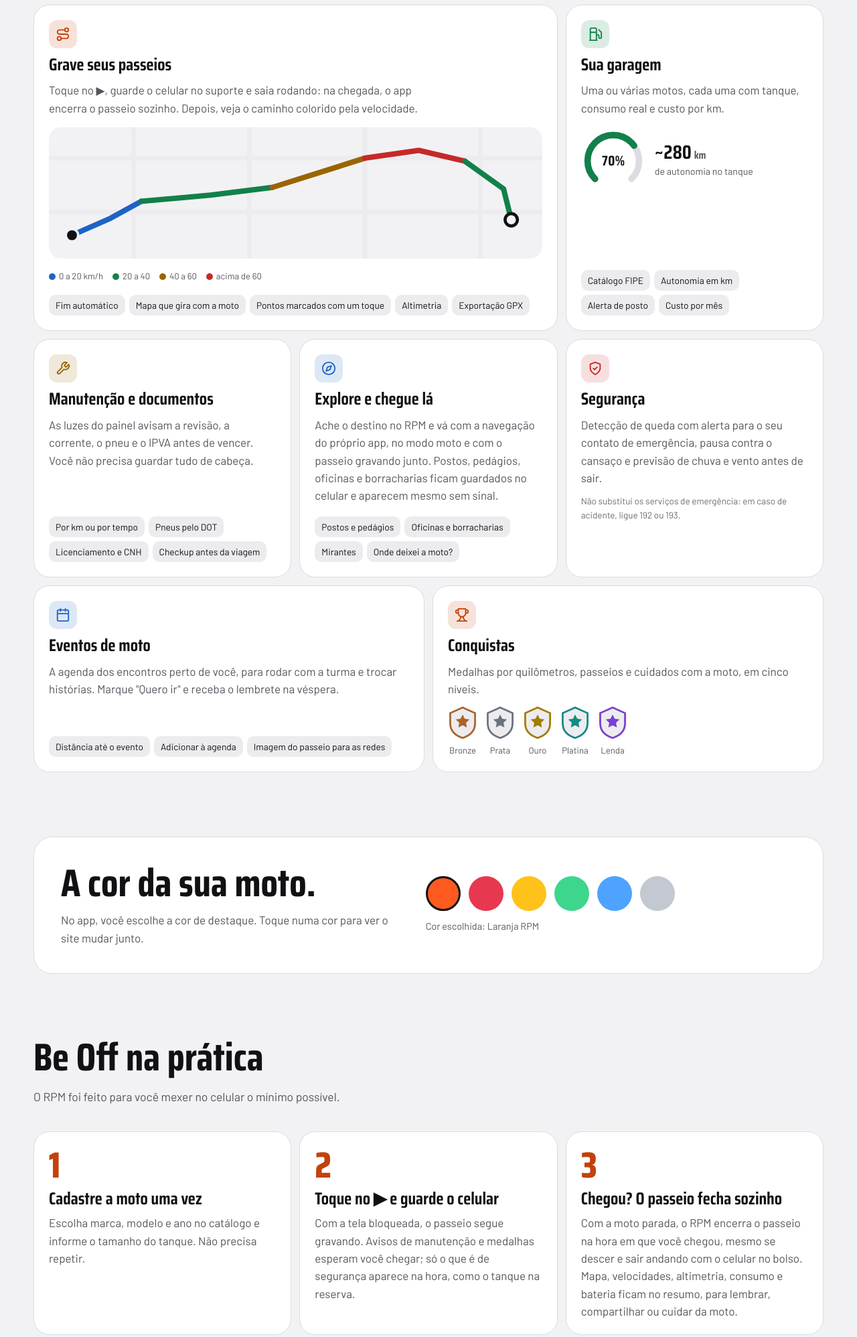
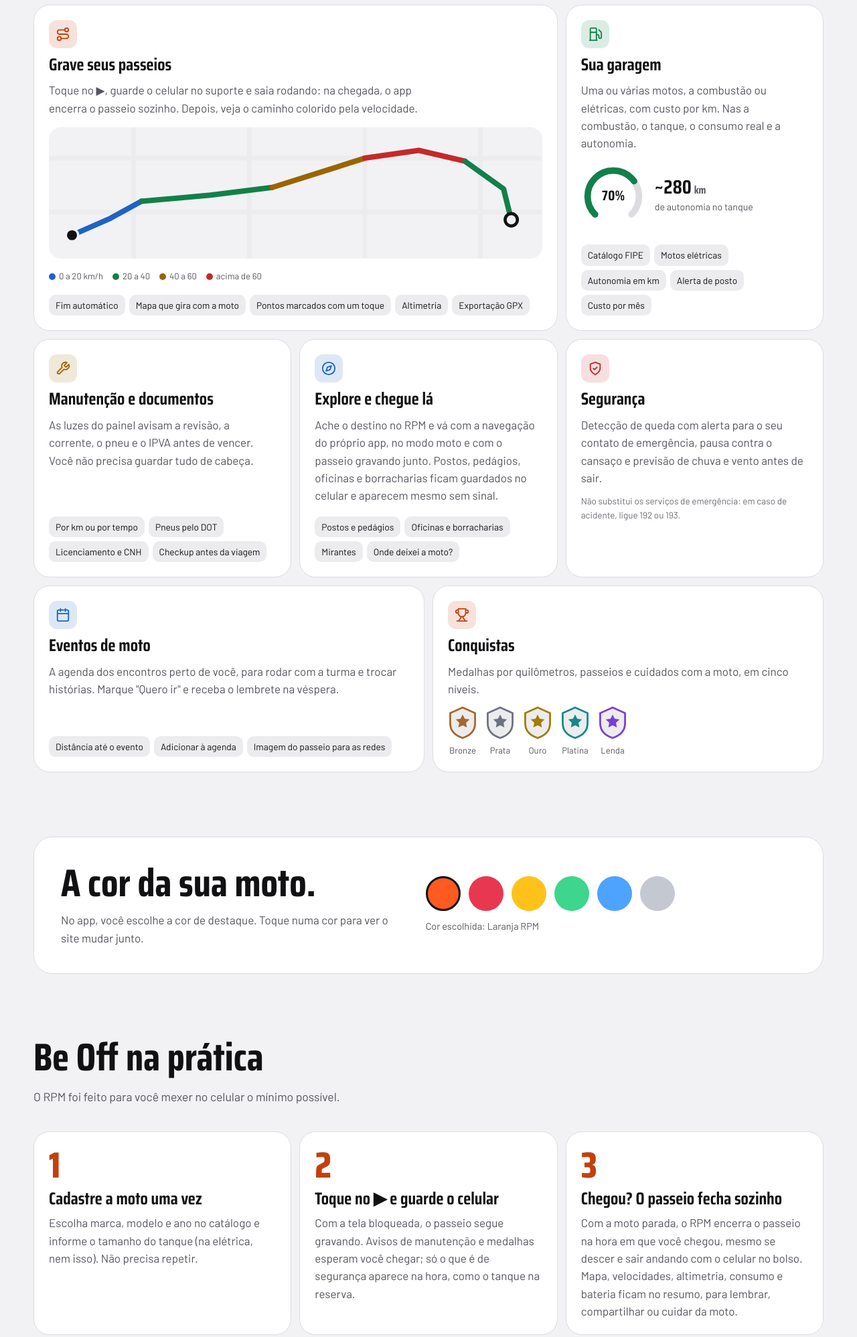
Before and after one commit to maurelio8/rodandopelomundo-site, a plain HTML site: page index.html in a window 1280 px wide. Shown: the part 2500-4496 px from the top of the page at 67% size. Drawn offline with Linux system fonts and the light colour scheme.

Commit message:
Site: moto elétrica na Garagem e no FAQ
Co-Authored-By: Claude Opus 5.5 <noreply@anthropic.com>

Claude-Session: https://claude.ai/code/session_01EeLWzUgj6Sascd2MLMiYQT

```diff
--- a/index.html
+++ b/index.html
@@ -267,7 +267,7 @@
         <article class="recurso">
           <span class="espia verde"><svg viewBox="0 0 24 24" aria-hidden="true"><path d="M3 22h12M4 9h10M14 22V4a2 2 0 0 0-2-2H6a2 2 0 0 0-2 2v18"/><path d="M14 13h2a2 2 0 0 1 2 2v2a2 2 0 0 0 4 0V9.8a2 2 0 0 0-.6-1.4L18 5"/></svg></span>
           <h3>Sua garagem</h3>
-          <p>Uma ou várias motos, cada uma com tanque, consumo real e custo por km.</p>
+          <p>Uma ou várias motos, a combustão ou elétricas, com custo por km. Nas a combustão, o tanque, o consumo real e a autonomia.</p>
           <div class="moto-medidas" aria-hidden="true" style="margin-top:6px">
             <div class="contagiro" style="--falta:30;width:96px;height:96px">
               <svg viewBox="0 0 100 100">
@@ -281,7 +281,7 @@
               <small class="t70">de autonomia no tanque</small>
             </div>
           </div>
-          <div class="chips"><span>Catálogo FIPE</span><span>Autonomia em km</span><span>Alerta de posto</span><span>Custo por mês</span></div>
+          <div class="chips"><span>Catálogo FIPE</span><span>Motos elétricas</span><span>Autonomia em km</span><span>Alerta de posto</span><span>Custo por mês</span></div>
         </article>
 
         <article class="recurso">
@@ -360,7 +360,7 @@
         <p>O RPM foi feito para você mexer no celular o mínimo possível.</p>
       </div>
       <ol class="passos">
-        <li><h3>Cadastre a moto uma vez</h3><p>Escolha marca, modelo e ano no catálogo e informe o tamanho do tanque. Não precisa repetir.</p></li>
+        <li><h3>Cadastre a moto uma vez</h3><p>Escolha marca, modelo e ano no catálogo e informe o tamanho do tanque (na elétrica, nem isso). Não precisa repetir.</p></li>
         <li><h3>Toque no ▶︎ e guarde o celular</h3><p>Com a tela bloqueada, o passeio segue gravando. Avisos de manutenção e medalhas esperam você chegar; só o que é de segurança aparece na hora, como o tanque na reserva.</p></li>
         <li><h3>Chegou? O passeio fecha sozinho</h3><p>Com a moto parada, o RPM encerra o passeio na hora em que você chegou, mesmo se descer e sair andando com o celular no bolso. Mapa, velocidades, altimetria, consumo e bateria ficam no resumo, para lembrar, compartilhar ou cuidar da moto.</p></li>
       </ol>
@@ -419,8 +419,9 @@
       <div class="perguntas">
         <details><summary>Um app de celular pedindo para largar o celular?</summary><p>Isso mesmo. O RPM grava o passeio sozinho, com o celular no suporte ou no bolso, e só pede um toque no ▶︎ antes de sair. Ele existe para guardar o caminho e cuidar da moto; a estrada fica com você. E, na moto, olho na pista: mexer no celular andando é perigoso.</p></details>
         <details><summary>O app é gratuito?</summary><p>Sim. O RPM é grátis e sem anúncios, e o que ele faz no lançamento continua grátis. Se um dia surgir um plano pago, ele vai trazer funções novas, sem cobrar pelo que já existe.</p></details>
-        <details><summary>Gasta muita bateria?</summary><p>A gravação usa o GPS, que consome bateria. Por isso o próprio app mostra quanto de bateria cada passeio usou. Em viagens longas, o ideal é deixar o celular no carregador da moto.</p></details>
+        <details><summary>Gasta muita bateria?</summary><p>A gravação usa o GPS, que consome bateria. Por isso o próprio app mostra quanto da bateria do celular cada passeio usou. Em viagens longas, o ideal é deixar o celular no carregador da moto.</p></details>
         <details><summary>Funciona sem internet?</summary><p>Em boa parte, sim. A gravação do passeio funciona sem sinal, assim como a garagem (abastecimentos, manutenções, custos e documentos) e a agenda de eventos. As camadas para motociclistas também: postos, pedágios, oficinas, borracharias e mirantes do Brasil inteiro ficam guardados no celular. O app baixa tudo sozinho na primeira vez que houver internet (uns 2 MB, e dá para limitar ao Wi-Fi) e atualiza quando sai versão nova. Precisam de conexão o mapa de fundo (sem sinal, as áreas que ainda não carregaram ficam em branco, mas o traçado e as camadas continuam aparecendo), a navegação (para traçar a rota), a previsão do tempo, a pesquisa de lugares e o backup online.</p></details>
+        <details><summary>Funciona com moto elétrica?</summary><p>Funciona. Cadastre a moto pelo catálogo (as elétricas da tabela FIPE estão lá) ou à mão, marcando Elétrica. Passeios, manutenção, pneus, custos, documentos e o checkup funcionam como nas outras motos, e o que é de combustível some: tanque, abastecimento, autonomia e os itens de óleo e embreagem. O registro das recargas ainda não existe; por enquanto, o gasto com energia pode entrar nos custos como despesa.</p></details>
         <details><summary>Preciso mexer no celular enquanto piloto?</summary><p>Não, e não deve. Você toca no ▶︎ antes de sair, o passeio termina sozinho quando você chega, e funções como pesquisar um destino só abrem com a moto parada.</p></details>
         <details><summary>O passeio começa e termina sozinho?</summary><p>Termina, sim: com a moto parada por alguns minutos, o RPM encerra o passeio (dá para ajustar o tempo ou desligar). O fim fica na chegada: se você descer e andar com o celular no bolso, a caminhada não entra no passeio. Numa parada longa, como o almoço numa viagem, é só pausar: pausado, ele não encerra. Começar é sempre pelo ▶︎, de propósito: o RPM só usa o GPS em segundo plano enquanto grava, e um trajeto de carro, ônibus ou Uber não vira passeio por engano.</p></details>
         <details><summary>Dá para usar com o Waze ou o Google Maps?</summary><p>Dá. No "Como chegar", você escolhe entre a navegação do próprio RPM (no modo moto), o Waze e o Google Maps. Em qualquer um deles, o passeio grava no RPM. A navegação do RPM tem um limite de rotas para o app continuar grátis; quando ele acaba, a rota abre no Waze ou no Google Maps.</p></details>
```
